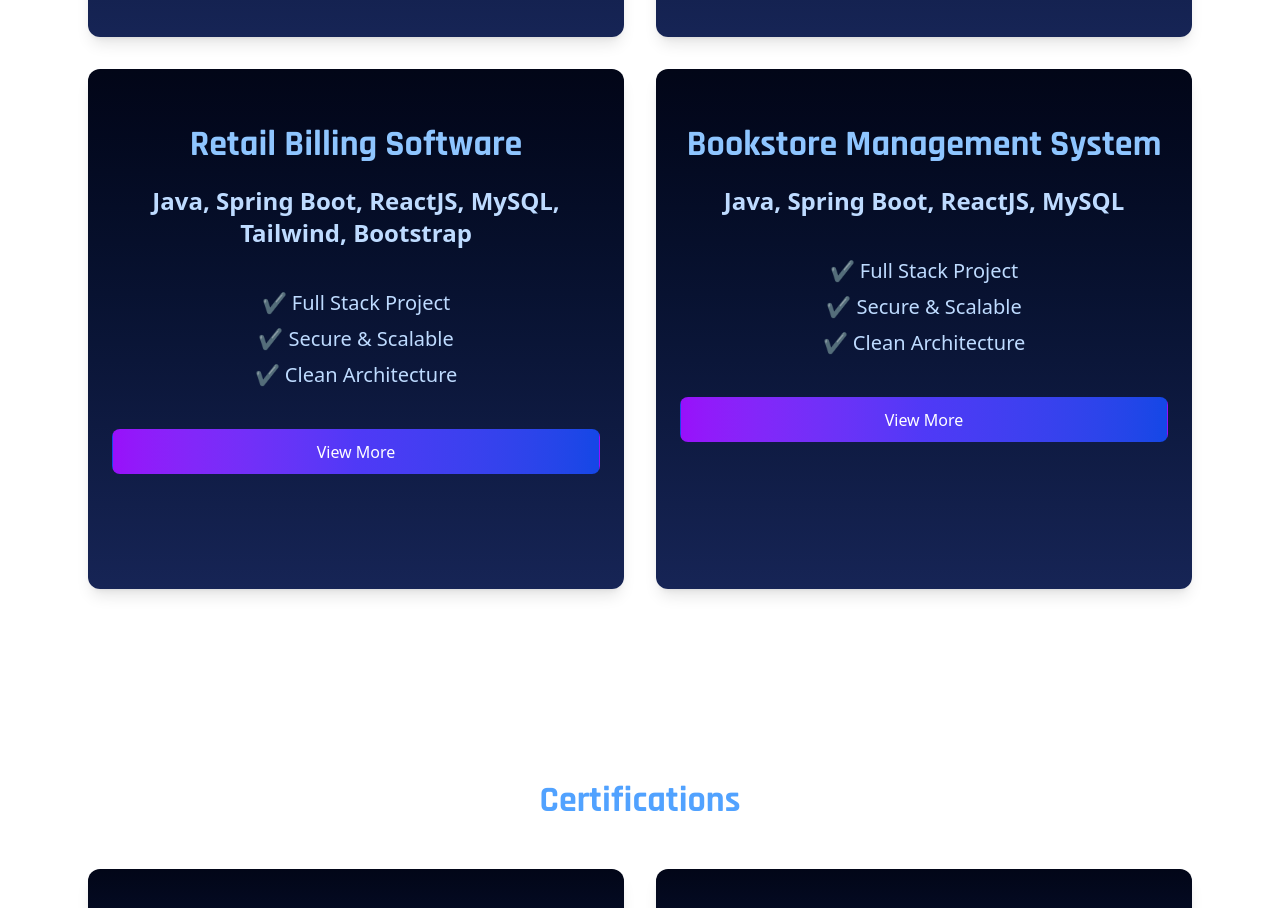
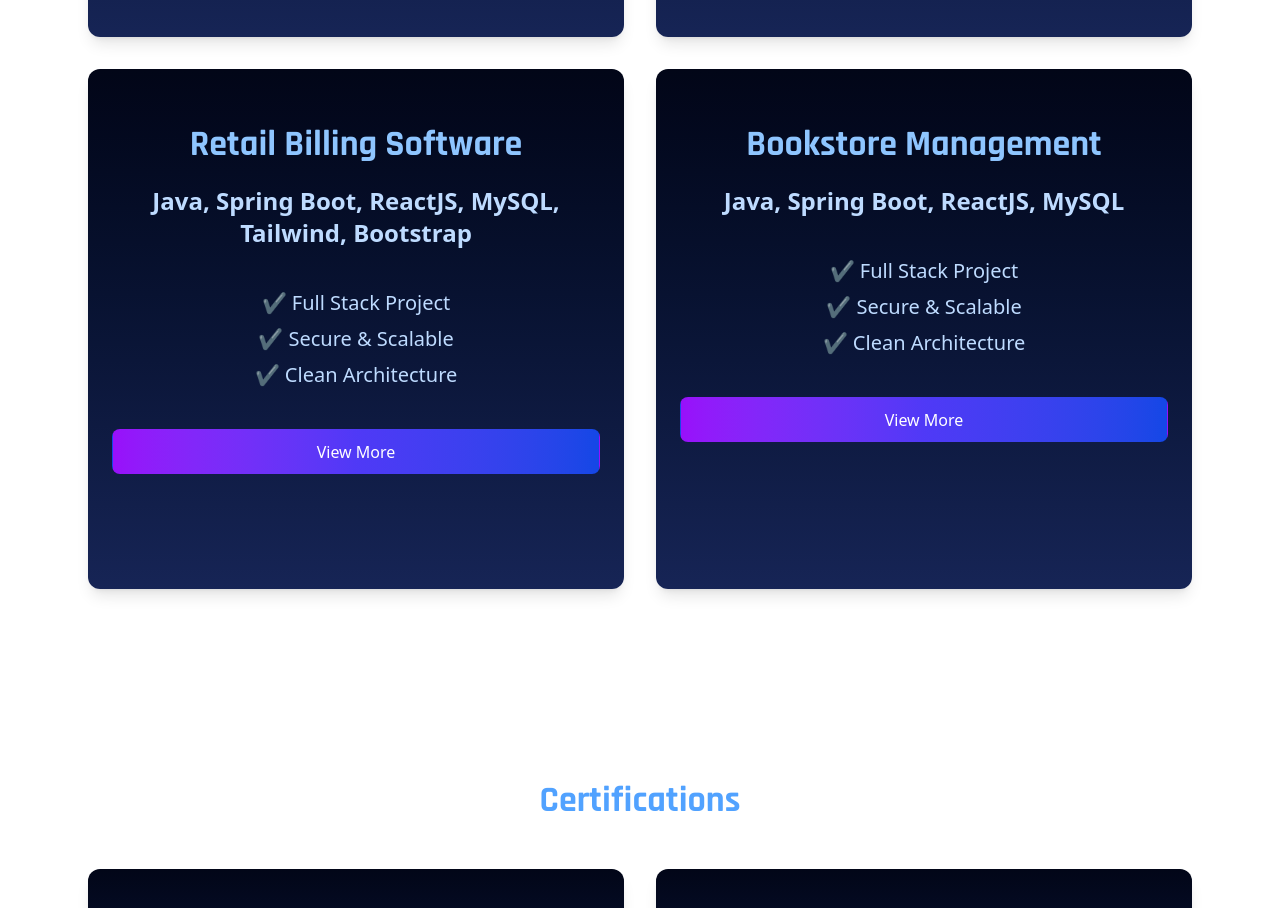
Before and after one commit to amardeep2003/Portfolio-site-1, a React (Vite) app: page / in a window 1280 px wide. Shown: the part 2540-3448 px from the top of the page. Built offline with nearby package versions, Linux system fonts and the light colour scheme.

Commit message:
Update Projects.jsx

```diff
--- a/src/Components/Projects.jsx
+++ b/src/Components/Projects.jsx
@@ -46,7 +46,7 @@ const Projects = () => {
             ]
         },
         {
-            name: "Bookstore Management System",
+            name: "Bookstore Management",
             tech: "Java, Spring Boot, ReactJS, MySQL",
             points: [
                 "Designed and implemented REST APIs for book inventory & user management.",
```
